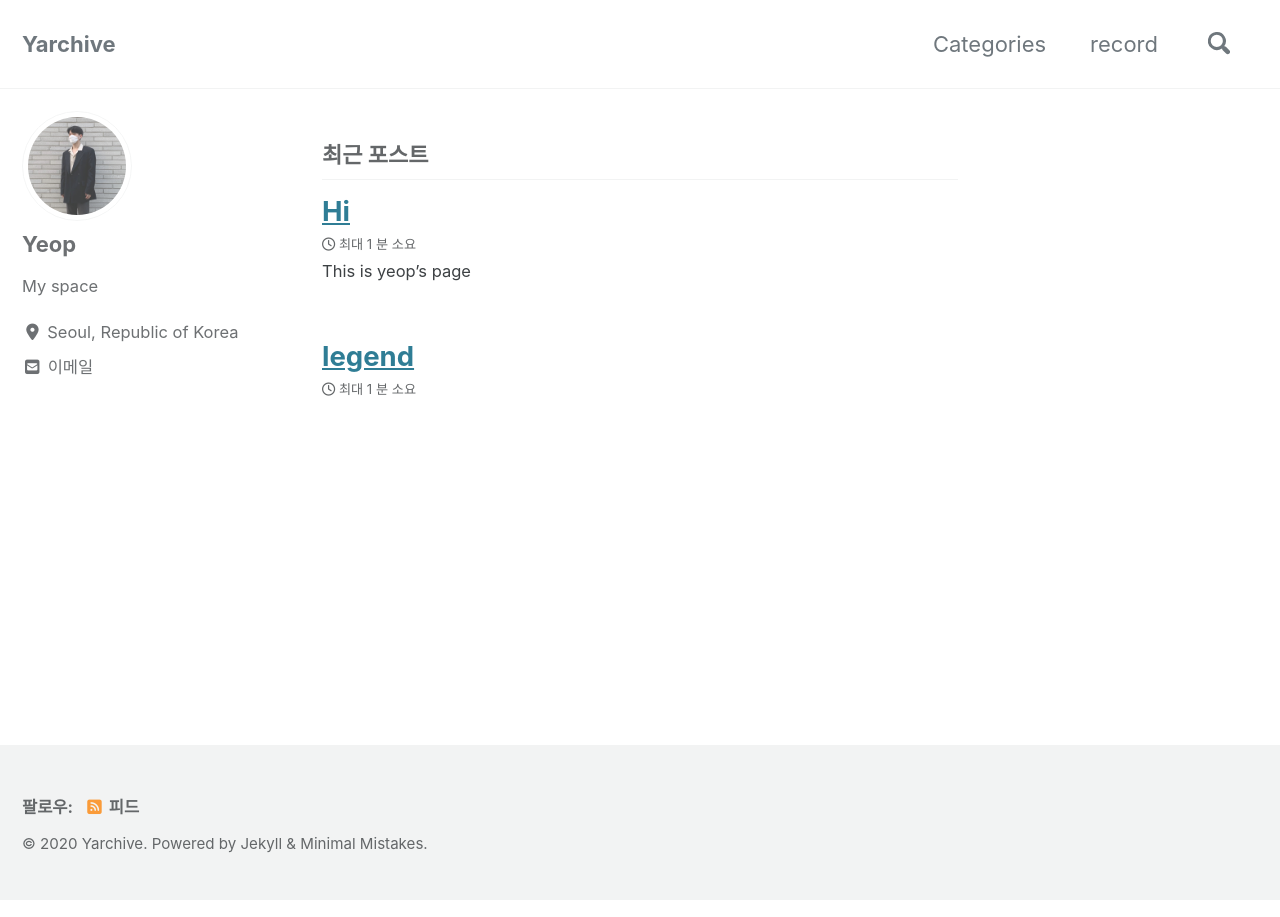
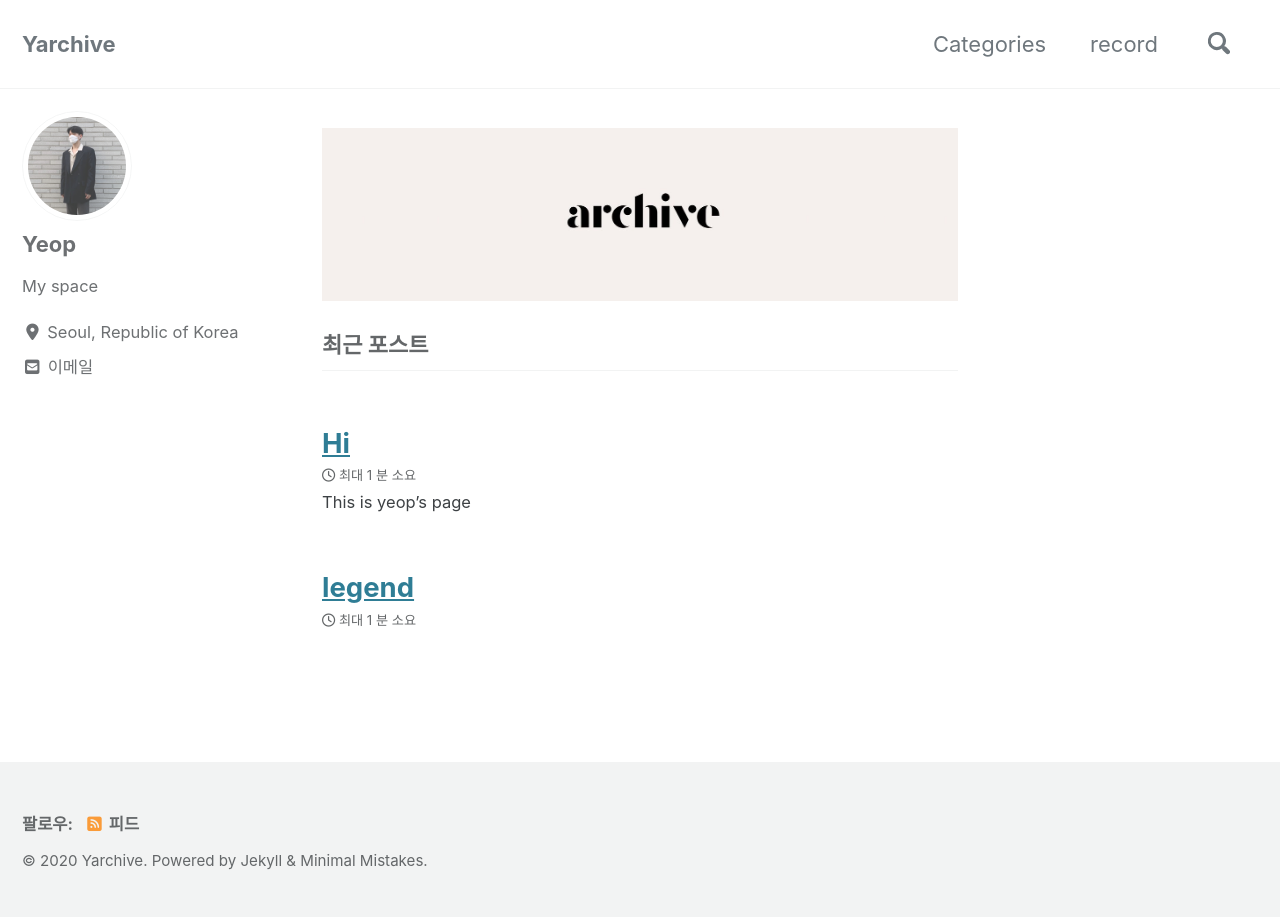
Before and after one commit to jonggleac/jonggleac.github.io, a Jekyll site: the page built from index.html, in a window 1280 px wide. Built offline with Jekyll 4.4.1, drawn with Linux system fonts in a browser that asks for light colours; cached includes are drawn as plain includes; nearby versions of some CDN libraries; the list of posts is cut into pages by our own code.

Commit message:
Update home.html

```diff
--- a/_layouts/home.html
+++ b/_layouts/home.html
@@ -4,8 +4,9 @@ layout: archive
 
 {{ content }}
 
+<div class="banner"><img src="/assets/images/banner22.png">
 <h3 class="archive__subtitle">{{ site.data.ui-text[site.locale].recent_posts | default: "Recent Posts" }}</h3>
-
+</div>
 {% if paginator %}
   {% assign posts = paginator.posts %}
 {% else %}
```
